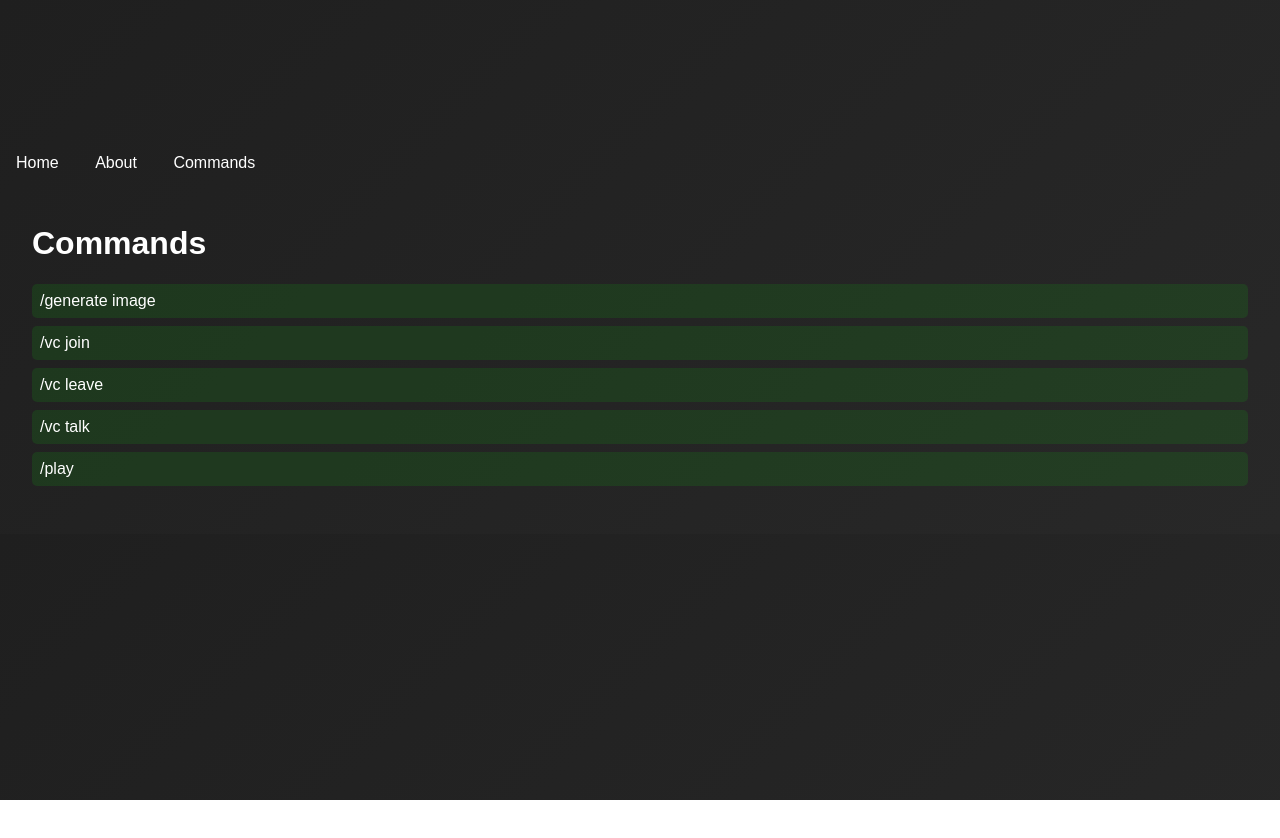
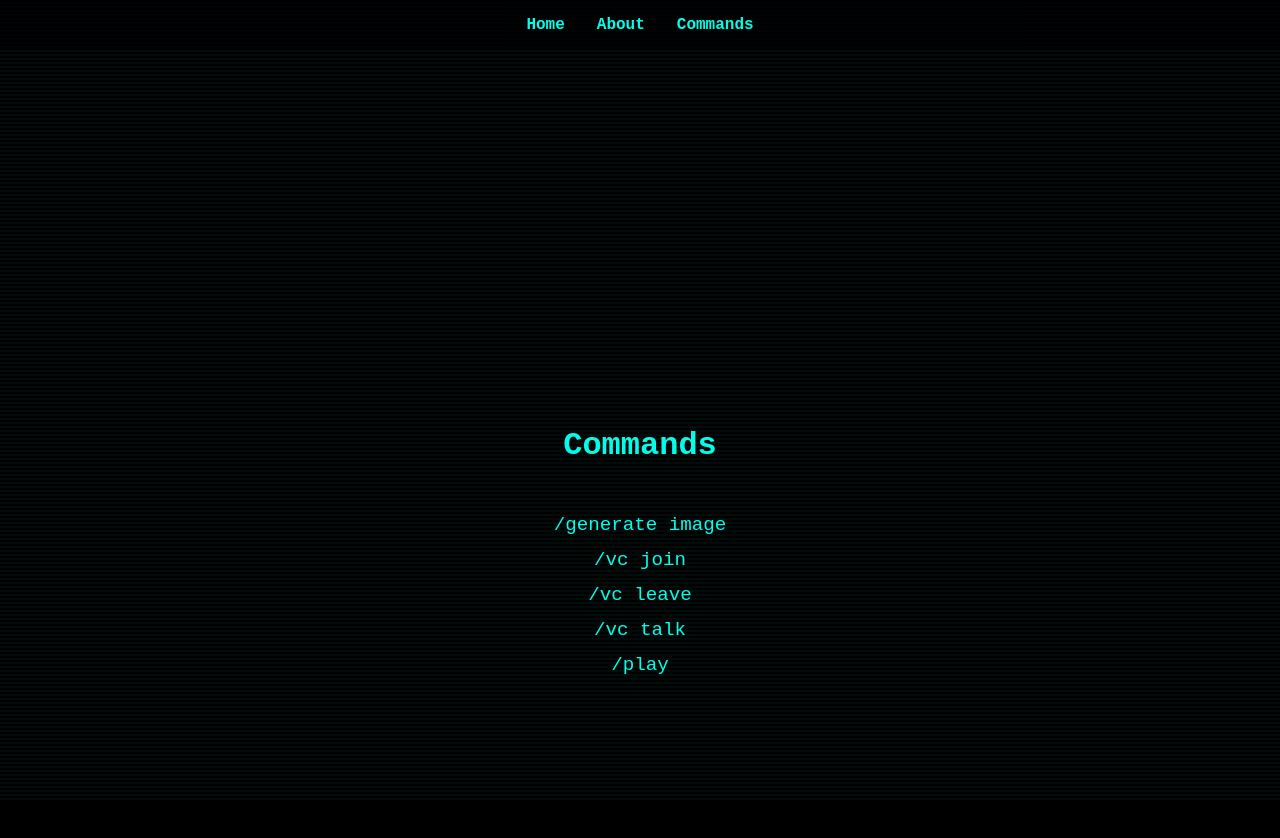
Before and after one commit to sahalshihabudheen-hash/JARVIS, a plain HTML site: page commands.html in a window 1280 px wide. Before the commit the page ends 800 px from the top, so only its background shows below. Drawn offline with Linux system fonts and the light colour scheme; files that its build step writes are made by us from their sources; files whose address does not match are found by name.

Commit message:
Update style.css

```diff
--- a/style.css
+++ b/style.css
@@ -1,82 +1,91 @@
-
-body {
-    font-family: Arial, sans-serif;
+body, html {
     margin: 0;
     padding: 0;
-    background: linear-gradient(135deg, #1f1f1f, #282828);
+    font-family: 'Courier New', monospace;
+    color: #00ffea;
+    background: #000;
+    overflow-x: hidden;
+}
+
+nav {
+    position: fixed;
+    top: 0;
+    width: 100%;
+    display: flex;
+    justify-content: center;
+    gap: 2rem;
+    background: rgba(0,0,0,0.7);
+    padding: 1rem 0;
+    z-index: 10;
+}
+
+nav a {
+    color: #00ffea;
+    text-decoration: none;
+    font-weight: bold;
+    transition: 0.3s;
+}
+
+nav a:hover {
+    color: #ff00ff;
+}
+
+header, main {
+    display: flex;
+    flex-direction: column;
+    align-items: center;
+    justify-content: center;
+    min-height: 100vh;
+    text-align: center;
+    position: relative;
+    z-index: 5;
+}
+
+button, .discord-btn {
+    padding: 0.8rem 2rem;
+    margin-top: 1rem;
+    border: none;
+    background: #00ffea;
+    color: #000;
+    font-weight: bold;
+    cursor: pointer;
+    border-radius: 5px;
+    transition: 0.3s;
+}
+
+button:hover, .discord-btn:hover {
+    background: #ff00ff;
     color: #fff;
 }
 
-header {
-    display: flex;
-    justify-content: space-between;
-    align-items: center;
-    padding: 1rem 2rem;
-    background-color: rgba(0,0,0,0.8);
-    position: sticky;
-    top: 0;
-    z-index: 100;
+ul.command-list {
+    list-style: none;
+    padding: 0;
 }
 
-header .logo {
-    font-weight: bold;
-    font-size: 1.5rem;
-    color: #00ff00;
+ul.command-list li {
+    margin: 0.8rem 0;
+    font-size: 1.2rem;
+    transition: 0.3s;
 }
 
-nav a {
-    color: #fff;
-    text-decoration: none;
-    margin: 0 1rem;
-    transition: color 0.3s;
+ul.command-list li:hover {
+    color: #ff00ff;
 }
 
-nav a:hover {
-    color: #00ff00;
+/* Scan lines */
+.scan-lines {
+    position: fixed;
+    top: 0; left: 0;
+    width: 100%;
+    height: 100%;
+    background: repeating-linear-gradient(
+        0deg,
+        rgba(0,255,234,0.05),
+        rgba(0,255,234,0.05) 2px,
+        transparent 2px,
+        transparent 4px
+    );
+    pointer-events: none;
+    z-index: 1;
 }
-
-button#invite-btn {
-    background: #00ff00;
-    color: #000;
-    border: none;
-    padding: 0.5rem 1rem;
-    cursor: pointer;
-    font-weight: bold;
-    transition: transform 0.2s;
-}
-
-button#invite-btn:hover {
-    transform: scale(1.1);
-}
-
-main {
-    padding: 2rem;
-}
-
-.popup {
-    display: none;
-    position: fixed;
-    top: 0; left: 0; right: 0; bottom: 0;
-    background: rgba(0,0,0,0.7);
-    justify-content: center;
-    align-items: center;
-}
-
-.popup-content {
-    background: #1f1f1f;
-    padding: 2rem;
-    border-radius: 10px;
-    text-align: center;
-}
-
-ul {
-    list-style-type: none;
-    padding-left: 0;
-}
-
-ul li {
-    background: rgba(0,255,0,0.1);
-    margin: 0.5rem 0;
-    padding: 0.5rem;
-    border-radius: 5px;
-}
```
